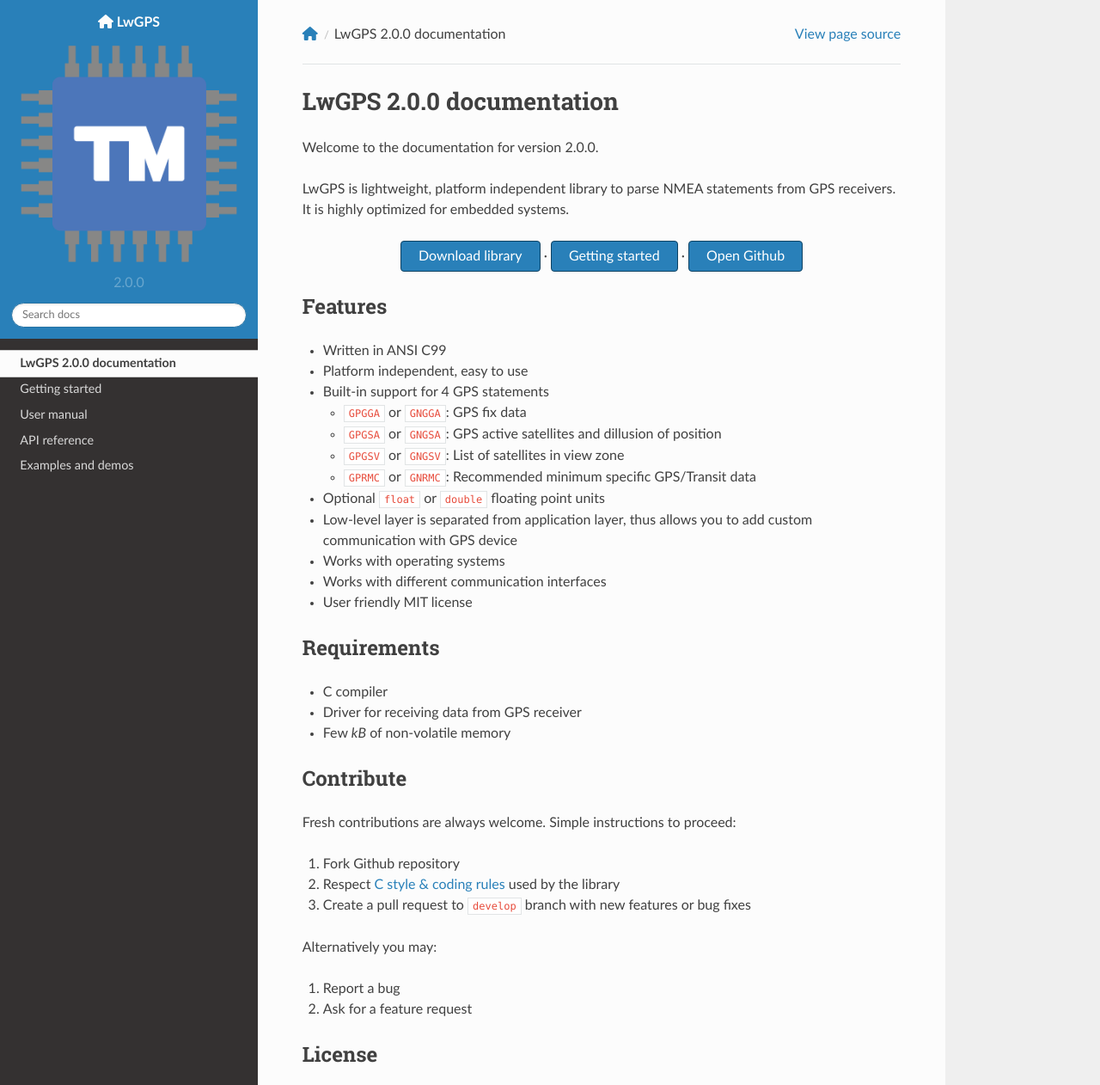
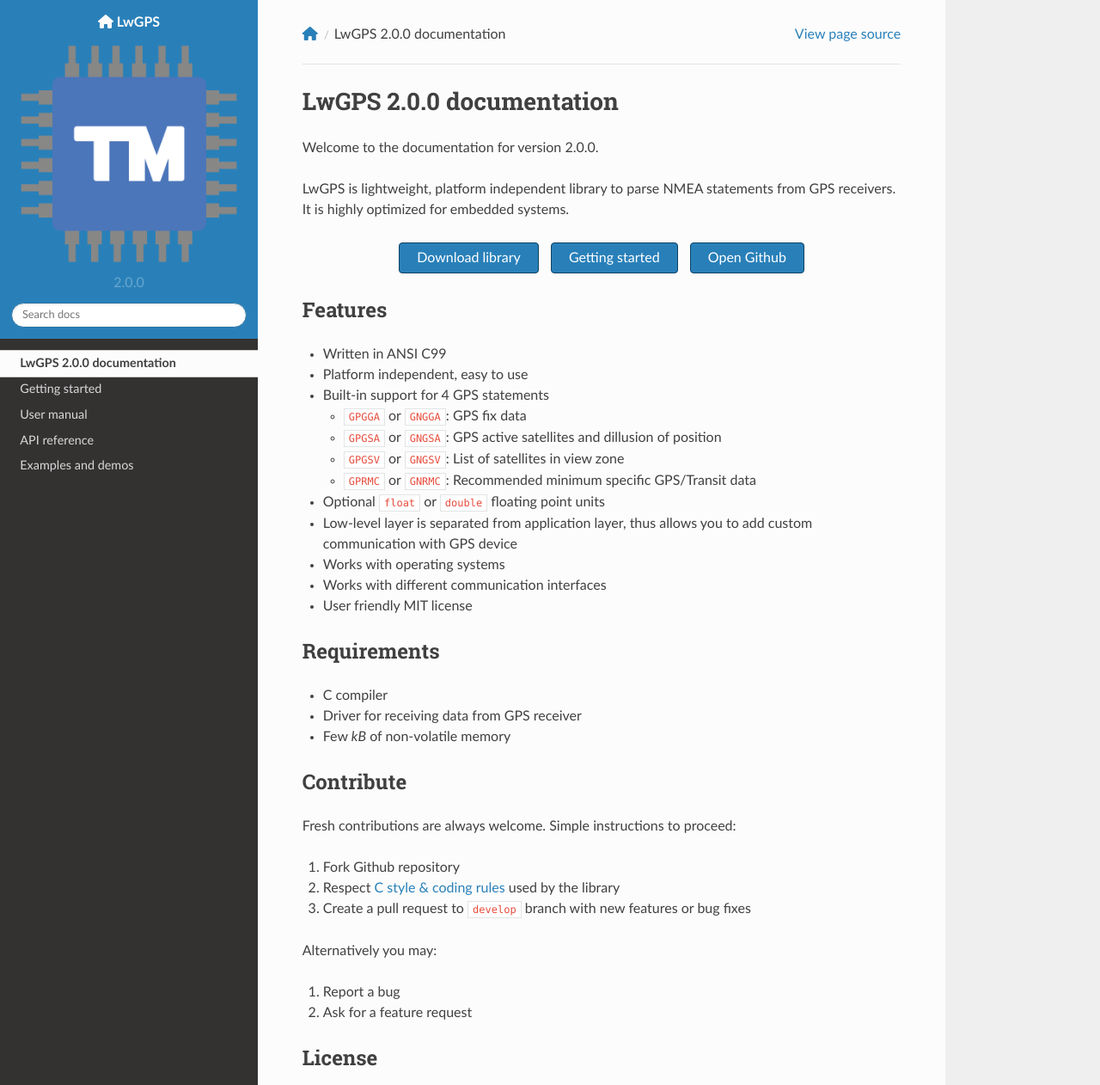
Before and after one commit to MaJerle/lwgps, a Sphinx documentation site: the page built from docs/index.rst, in a window 1280 px wide and 1400 px high, cut to the strip 0-1262 px from the top of the window. Shown: the whole strip at 86% size. Built offline with Sphinx 7.4.7 and the Read the Docs theme 2.0.0, drawn with Linux system fonts in a browser that asks for light colours; nearby versions of some CDN libraries; the version number could not be read and is left out.

Commit message:
Style update

```diff
--- a/docs/index.rst
+++ b/docs/index.rst
@@ -8,7 +8,7 @@
 .. rst-class:: center
 .. rst-class:: index_links
 
-    :ref:`download_library` · :ref:`getting_started` · `Open Github <https://github.com/MaJerle/lwgps>`_
+    :ref:`download_library` :ref:`getting_started` `Open Github <https://github.com/MaJerle/lwgps>`_
 
 Features
 ^^^^^^^^
--- a/docs/static/css/common.css
+++ b/docs/static/css/common.css
@@ -12,6 +12,7 @@
   display: inline-block;
   border: 1px solid #0E4263;
   padding: 5px 20px;
+  margin: 2px 5px;
   background: #2980B9;
   border-radius: 4px;
   color: #FFFFFF;
@@ -20,6 +21,7 @@
   background: #0E4263;
 }
 
+/* Table header p w/0 margin */
 .index-links a table thead th {
   vertical-align: middle;
 }
```
